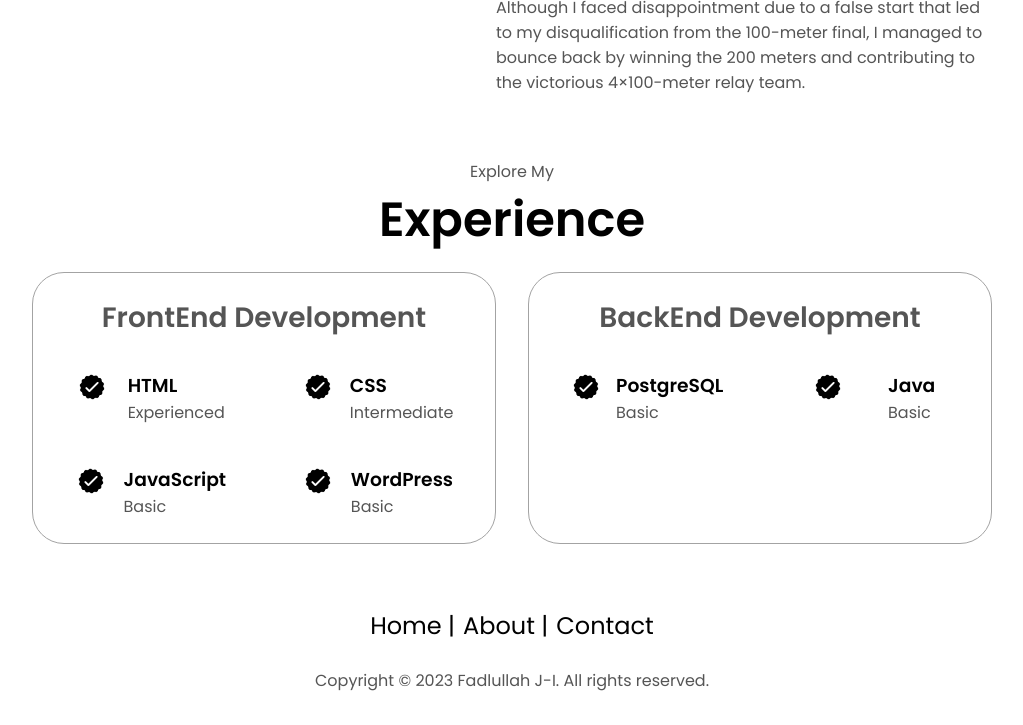
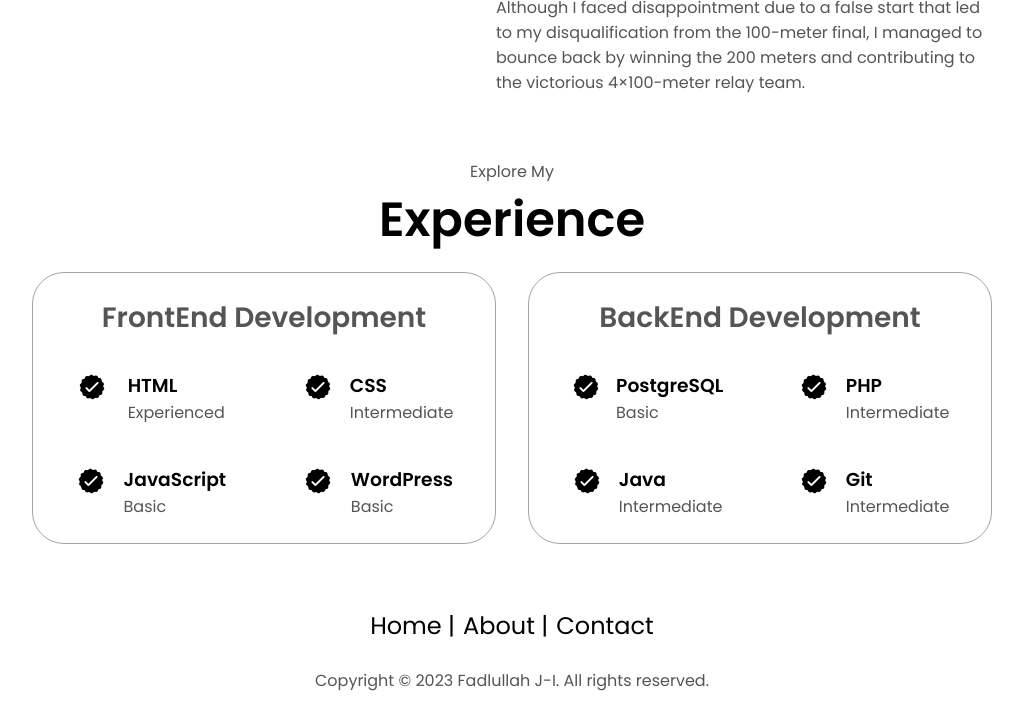
Before and after one commit to phadhiil001/My-New-Portfolio-1, a plain HTML site: page about.html in a window 1280 px wide. Shown: the part 833-1558 px from the top of the page, without its empty margins (128-1151 px from the left). Drawn offline with Linux system fonts and the light colour scheme.

Commit message:
modified:   about.html 	deleted:    assests/FJI. Customer Service Resume.pdf 	new file:   assests/Fadlullah Jamiu-Imam (Dev resume).pdf 	new file:   assests/fadeel.jpg 	deleted:    assests/fadeel.png 	modified:   contact.html 	modified:   index.html 	modified:   styles.css

```diff
--- a/about.html
+++ b/about.html
@@ -11,7 +11,7 @@
 </head>
 <body>
     <nav id="desktop-nav">
-        <div class="logo">Fadlullah J.I</div>
+        <div class="logo"><a href="index.html">Fadlullah J.I</a></div>
         <div>
             <ul class="nav-links">
                 <li><a href="index.html">Home</a></li>
@@ -122,8 +122,22 @@
                         <article>
                             <img src="./assests/checkmark.png" alt="Experience Icon" class="icon">
                             <div>
+                                <h3>PHP</h3>
+                                <p>Intermediate</p>
+                            </div>
+                        </article>
+                        <article>
+                            <img src="./assests/checkmark.png" alt="Experience Icon" class="icon">
+                            <div>
                                 <h3>Java</h3>
-                                <p>Basic</p>
+                                <p>Intermediate</p>
+                            </div>
+                        </article>
+                        <article>
+                            <img src="./assests/checkmark.png" alt="Experience Icon" class="icon">
+                            <div>
+                                <h3>Git</h3>
+                                <p>Intermediate</p>
                             </div>
                         </article>
                     </div>
--- a/styles.css
+++ b/styles.css
@@ -6,7 +6,7 @@
 }
 
 body {
-    font-family: 'Poppins', sans-serif;
+  font-family: "Poppins", sans-serif;
 }
 
 html {
@@ -19,13 +19,15 @@ p {
 
 /* TRANSITION */
 
-a, .button {
+a,
+.button {
   transition: all 300ms ease;
 }
 
 /* DFESKTOP_NAV */
 
-nav, .nav-links {
+nav,
+.nav-links {
   display: flex;
 }
 
@@ -167,7 +169,7 @@ section {
 
 .section__pic-container {
   display: flex;
-    height: 400px;
+  height: 450px;
   width: 400px;
   margin: auto 0;
 }
@@ -205,7 +207,7 @@ section {
 
 .img {
   border-left: 0;
-    border-radius: 12rem;
+  border-radius: 6rem;
   background-color: whitesmoke;
 }
 /* ICON */
@@ -231,15 +233,18 @@ section {
   border-radius: 2rem;
 }
 
-.button-color-1, .button-color-2 {
+.button-color-1,
+.button-color-2 {
   border: rgb(53, 53, 53) 0.1rem solid;
 }
 
-.button-color-1:hover, .button-color-2:hover {
+.button-color-1:hover,
+.button-color-2:hover {
   cursor: pointer;
 }
 
-.button-color-1, .button-color-2:hover {
+.button-color-1,
+.button-color-2:hover {
   background: rgb(53, 53, 53);
   color: white;
 }
@@ -277,14 +282,14 @@ section {
   flex-direction: column;
 }
 
-.about-containers, .about-details-container {
+.about-containers,
+.about-details-container {
   display: flex;
 }
 
 .about-pic {
   border-radius: 2rem;
 }
-
 
 .details-container {
   padding: 1.5rem;
@@ -389,17 +394,13 @@ textarea {
   gap: 1rem;
 }
 
-
-
-
 .error {
   color: red;
 }
 
-
 /* FOOTER SECTION */
 
-footer{
+footer {
   height: fit-content;
   margin-top: 2rem;
   margin-bottom: 2rem;
```
Also changed, not shown: contact.html (+1 -1 lines), index.html (+3 -3 lines), 4 other files. Lines whose indentation alone changed are shown as unchanged.
